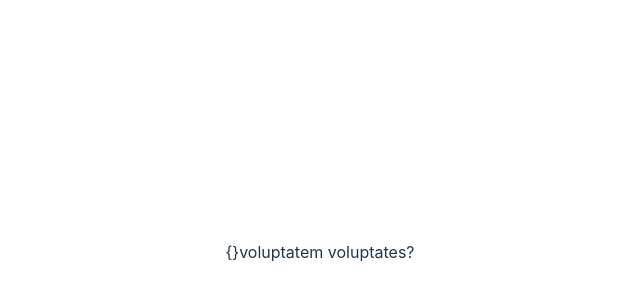
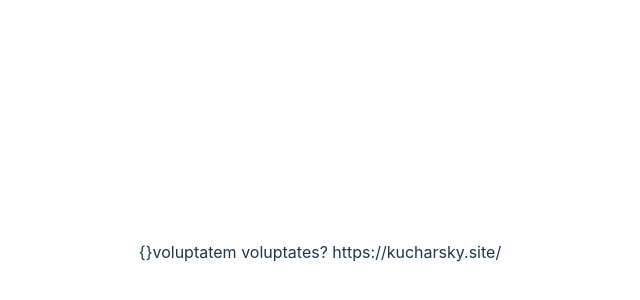
Before and after one commit to JohnKucharsky/kucharsky, a React (Vite) app in the folder client/: page / in a window 1280 px wide. Shown: the part 148-448 px from the top of the page, without its empty margins (320-960 px from the left). Built offline with nearby package versions, Linux system fonts and the light colour scheme; no server answers.

Commit message:
10th commit

```diff
--- a/client/src/App.tsx
+++ b/client/src/App.tsx
@@ -22,7 +22,7 @@ f().catch((e:any)=>setError(JSON.stringify(e)))
     <div className="App">
         {value}
         {error}
-       voluptatem voluptates?
+       voluptatem voluptates? https://kucharsky.site/
     </div>
   )
 }
```
Also changed, not shown: 1 other file (tests, documents, lock files or other folders).
